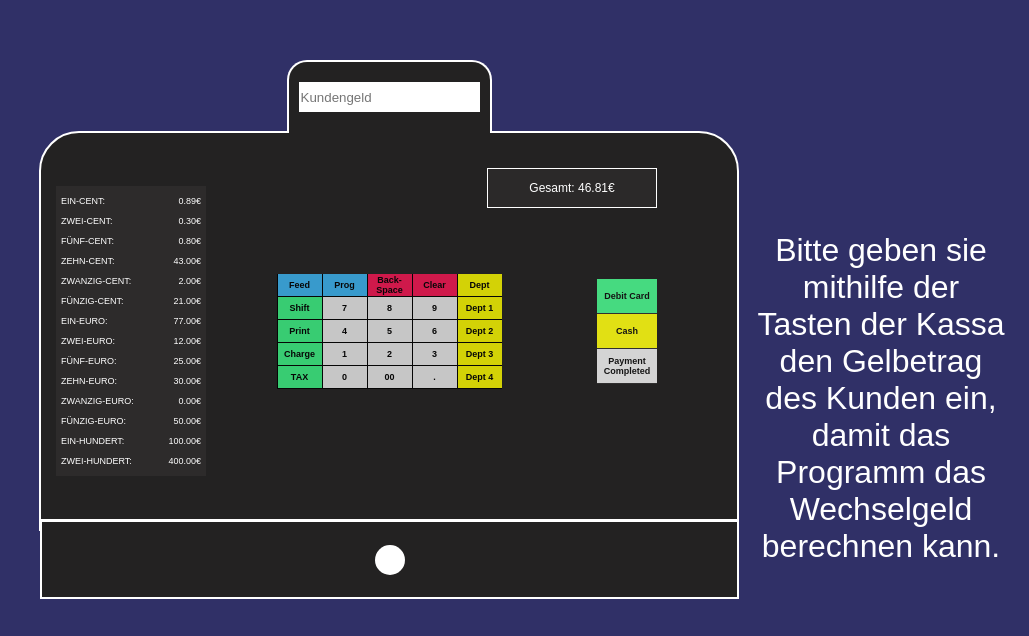
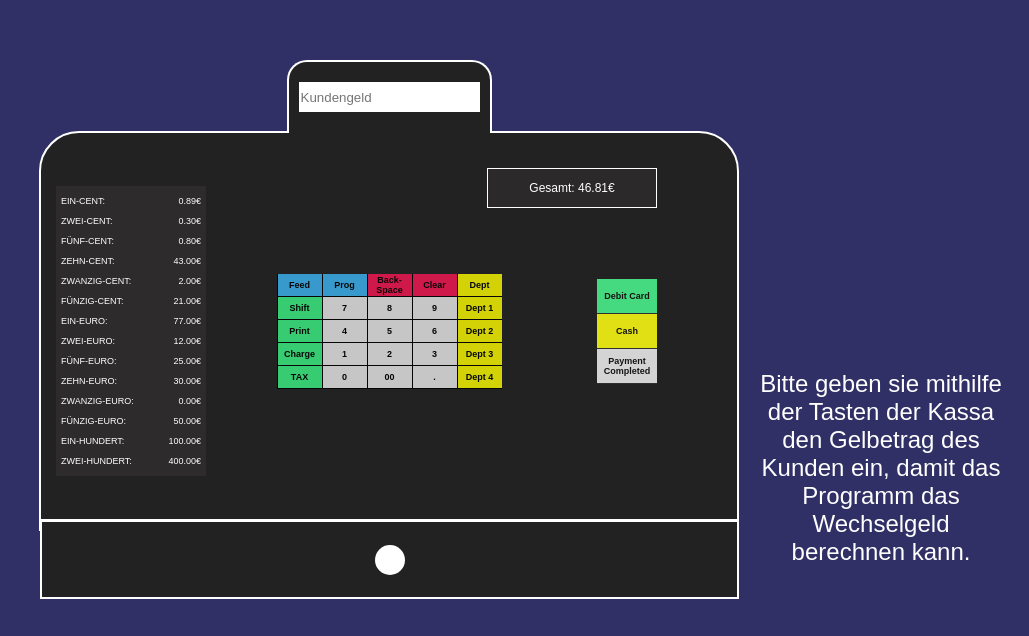
Before and after one commit to JakobHoerl/CashRegister, a plain HTML site: page index.html in a window 1280 px wide. Shown: the part 164-800 px from the top of the page, without its empty margins (251-1280 px from the left). Drawn offline with Linux system fonts and the light colour scheme.

Commit message:
Update index.html

```diff
--- a/index.html
+++ b/index.html
@@ -118,10 +118,10 @@
     </div>
     <div id="change-due">
        <div class="instruction-container">
-      <h1 class="instructions">
+      <h2 class="instructions">
         Bitte geben sie mithilfe der Tasten der Kassa den Gelbetrag des Kunden
         ein, damit das Programm das Wechselgeld berechnen kann.
-      </h1>
+      </h2>
     </div>
     </div>
 
```
